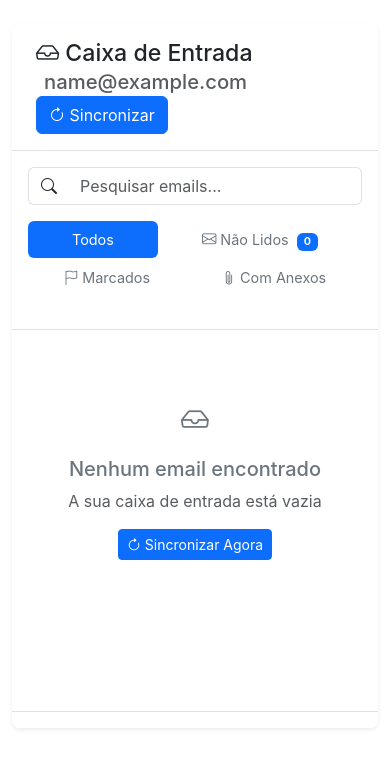
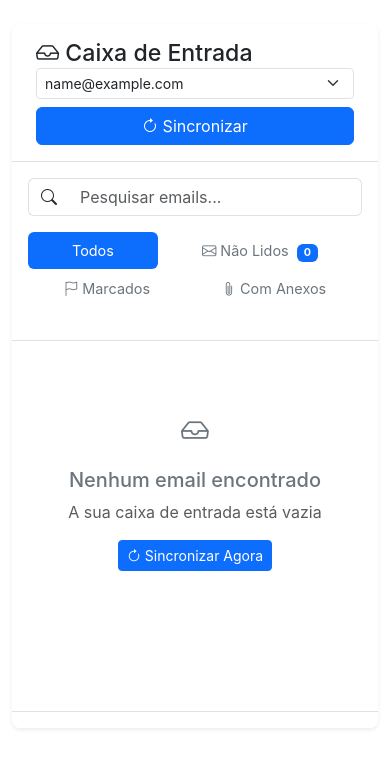
Before and after one commit to GGEDeveloper/SendCraft, a Flask app: page /emails/inbox in a window 390 px wide. Shown: the part 56-824 px from the top of the page. Run offline with Flask 3, Linux system fonts and the light colour scheme; tables that the repository leaves empty hold one stand-in row (values such as "Sample post"); data that the repository does not hold is empty; some libraries are stand-ins or nearby versions.

Commit message:
Add multi-account email inbox switcher
- Add account switcher dropdown in inbox header
- Support both /emails/inbox and /emails/inbox/<account_id> routes
- Show all active accounts in dropdown
- Switch account by changing URL with account ID
- Maintain three-pane layout
- Add responsive styling for mobile devices
- Accounts available: geral@alitools.pt (ID:2), geral@artnshine.pt (ID:3)

```diff
--- a/sendcraft/routes/web.py
+++ b/sendcraft/routes/web.py
@@ -956,23 +956,26 @@ def api_stats_accounts():
 
 # ===== EMAIL INBOX ROUTES =====
 @web_bp.route('/emails/inbox')
-def emails_inbox():
-    """Email inbox interface - three-pane email client"""
+@web_bp.route('/emails/inbox/<int:account_id>')
+def emails_inbox(account_id=None):
+    """Email inbox interface - three-pane email client with account switcher"""
     from ..models.account import EmailAccount
 
-    # Get the first active email account (geral@alitools.pt)
-    account = EmailAccount.query.filter_by(
-        email_address='geral@alitools.pt',
-        is_active=True
-    ).first()
+    # Get all active accounts for switcher
+    all_accounts = EmailAccount.query.filter_by(is_active=True).all()
 
-    # If no account with that email, try to find any active account
-    if not account:
-        account = EmailAccount.query.filter_by(is_active=True).first()
-
-    if not account:
+    if not all_accounts:
         flash('Nenhuma conta de email configurada. Por favor, configure uma conta primeiro.', 'warning')
         return redirect(url_for('web.accounts_list'))
+
+    # Get the requested account or default to first
+    if account_id:
+        account = EmailAccount.query.filter_by(id=account_id, is_active=True).first()
+        if not account:
+            flash('Conta não encontrada', 'warning')
+            account = all_accounts[0]
+    else:
+        account = all_accounts[0]
 
     # Build the complete email address if needed
     if not hasattr(account, 'email_address') or not account.email_address:
@@ -980,6 +983,7 @@ def emails_inbox():
 
     return render_template('emails/inbox.html',
                          account=account,
+                         all_accounts=all_accounts,
                          page_title=f'Caixa de Entrada - {account.email_address}')
 
 
--- a/sendcraft/static/css/email-client.css
+++ b/sendcraft/static/css/email-client.css
@@ -33,6 +33,27 @@
     background-color: #fff;
     border-bottom: 1px solid var(--border-color);
     flex-shrink: 0;
+}
+
+/* Account Switcher */
+.account-switcher {
+    display: inline-block;
+}
+
+.account-switcher .form-select {
+    min-width: 200px;
+    border-color: var(--border-color);
+    transition: all 0.15s ease;
+}
+
+.account-switcher .form-select:hover {
+    border-color: var(--primary-color);
+    box-shadow: 0 0 0 0.2rem rgba(13, 110, 253, 0.1);
+}
+
+.account-switcher .form-select:focus {
+    border-color: var(--primary-color);
+    box-shadow: 0 0 0 0.2rem rgba(13, 110, 253, 0.25);
 }
 
 /* Body - Three Pane Layout */
@@ -522,6 +543,21 @@
     #backToListBtn {
         display: inline-block !important;
     }
+
+    .account-switcher {
+        width: 100%;
+        margin-bottom: 0.5rem;
+    }
+
+    .account-switcher .form-select {
+        min-width: 100%;
+    }
+
+    .email-client-header .col-auto {
+        display: flex;
+        flex-direction: column;
+        width: 100%;
+    }
 }
 
 @media (min-width: 769px) and (max-width: 1199px) {
--- a/sendcraft/static/js/email-client.js
+++ b/sendcraft/static/js/email-client.js
@@ -40,6 +40,15 @@ class EmailClient {
     }
 
     setupEventListeners() {
+        // Account switcher
+        const accountSwitcher = document.getElementById('accountSwitcher');
+        if (accountSwitcher) {
+            accountSwitcher.addEventListener('change', (e) => {
+                const newAccountId = e.target.value;
+                window.location.href = `/emails/inbox/${newAccountId}`;
+            });
+        }
+
         // Sync button
         const syncBtn = document.getElementById('syncEmailsBtn');
         if (syncBtn) {
--- a/sendcraft/templates/emails/inbox.html
+++ b/sendcraft/templates/emails/inbox.html
@@ -14,10 +14,18 @@
             <div class="col">
                 <h1 class="h3 mb-0">
                     <i class="bi bi-inbox"></i> Caixa de Entrada
-                    <small class="text-muted ms-2">{{ account.email_address }}</small>
                 </h1>
             </div>
             <div class="col-auto">
+                <div class="account-switcher me-3">
+                    <select class="form-select form-select-sm" id="accountSwitcher">
+                        {% for acc in all_accounts %}
+                        <option value="{{ acc.id }}" {% if acc.id == account.id %}selected{% endif %}>
+                            {{ acc.email_address }}
+                        </option>
+                        {% endfor %}
+                    </select>
+                </div>
                 <button class="btn btn-primary" id="syncEmailsBtn">
                     <i class="bi bi-arrow-clockwise"></i> Sincronizar
                 </button>
```
